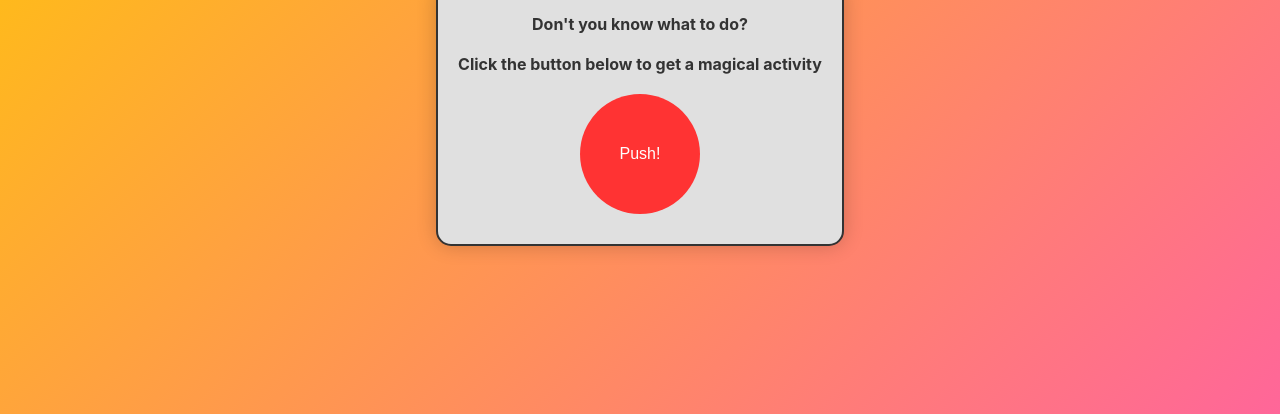
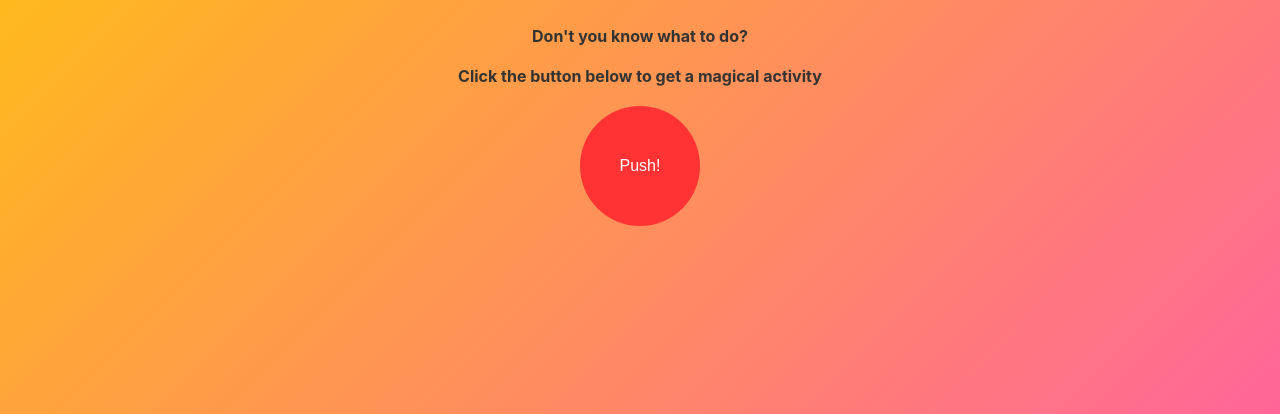
Before and after one commit to nilshenrikelde/2024-01-21-Ulriks-Magic-Idea-Machine, a plain HTML site: page index.html in a window 1280 px wide. Shown: the part 386-800 px from the top of the page. Drawn offline with Linux system fonts and the light colour scheme.

Commit message:
Updated styling

```diff
--- a/index.html
+++ b/index.html
@@ -11,14 +11,12 @@
     <img src="/asset/image.jpg" alt="Image" class="round-image" />
     <h4>Ulrik's</h4>
     <h1>Magic Idea Machine</h1>
+    <h4>Don't you know what to do?</h4>
+    <h4 id="description">Click the button below to get a magical activity</h4>
+    <button id="generateActivityBtn" aria-label="Generate a random activity">
+      Push!
+    </button>
 
-    <div class="container" role="main">
-      <h4>Don't you know what to do?</h4>
-      <h4 id="description">Click the button below to get a magical activity</h4>
-      <button id="generateActivityBtn" aria-label="Generate a random activity">
-        Push!
-      </button>
-    </div>
     <div id="activityContainer">
       <h2 id="activityEn"></h2>
       <h2 id="activityNo"></h2>
--- a/styles.css
+++ b/styles.css
@@ -12,28 +12,9 @@ body {
 
 h1 {
   margin-bottom: 20px;
+  border: 2px solid #333;
+  padding: 10px;
 }
-
-.container {
-  text-align: center;
-  padding: 20px;
-  border: 2px solid #333;
-  border-radius: 15px;
-  box-shadow: 0 0 20px rgba(0, 0, 0, 0.2);
-  background-color: #e0e0e0; /* Light grey background */
-  max-width: 90%;
-  display: flex;
-  flex-direction: column;
-  align-items: center;
-}
-
-.round-image {
-  width: 100px;
-  height: 100px;
-  border-radius: 50%;
-  margin-bottom: 10px;
-}
-
 h2 {
   margin: 10px 0;
   font-size: 1.5rem;
@@ -42,6 +23,13 @@ h2 {
 h4 {
   margin: 10px 0;
   font-size: 1rem;
+}
+
+.round-image {
+  width: 100px;
+  height: 100px;
+  border-radius: 50%;
+  margin-bottom: 10px;
 }
 
 button {
```
